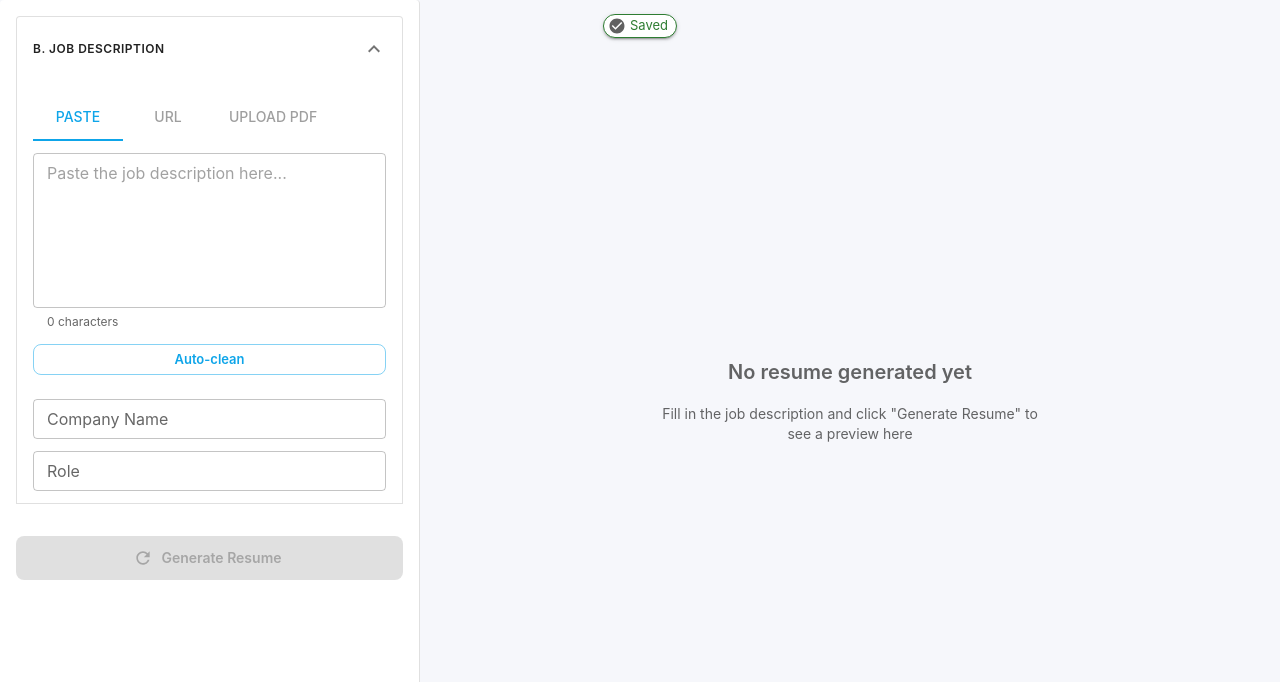
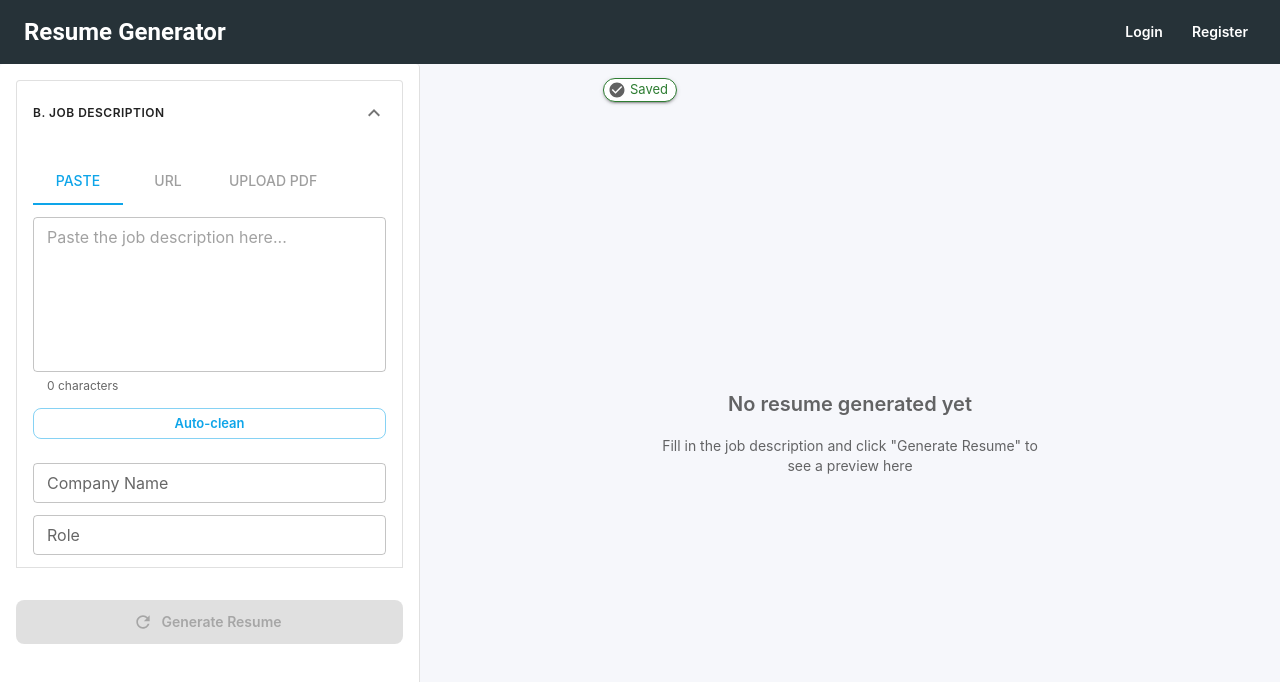
Before and after one commit to SoleDad402/CVCopilot, a React (Create React App) app in the folder frontend/: page / in a window 1280 px wide. Shown: the top 682 px of the page. Built offline with nearby package versions, Linux system fonts and the light colour scheme; no server answers.

Commit message:
update navbar navigation

```diff
--- a/frontend/src/App.jsx
+++ b/frontend/src/App.jsx
@@ -1,5 +1,5 @@
 import React from 'react';
-import { BrowserRouter as Router, Routes, Route, Navigate, useLocation } from 'react-router-dom';
+import { BrowserRouter as Router, Routes, Route, Navigate } from 'react-router-dom';
 import { ThemeProvider, CssBaseline, Box, CircularProgress } from '@mui/material';
 import { createTheme } from '@mui/material/styles';
 import Home from './pages/Home';
@@ -16,16 +16,6 @@ import { AuthProvider, useAuth } from './contexts/AuthContext';
 import theme from './theme';
 import Admin from './pages/Admin';
 import History from './pages/History';
-
-// Component to conditionally render navbar
-const ConditionalNavbar = () => {
-  const location = useLocation();
-  // Hide navbar on Home page since it has its own floating status indicator
-  if (location.pathname === '/') {
-    return null;
-  }
-  return <Navbar />;
-};
 
 // Protected Route component
 const ProtectedRoute = ({ children, component: Component }) => {
@@ -52,7 +42,7 @@ function App() {
       <CssBaseline />
       <AuthProvider>
         <Router>
-          <ConditionalNavbar />
+          <Navbar />
           <Routes>
             <Route path="/" element={<Home />} />
             <Route path="/login" element={<LoginPage />} />
--- a/frontend/src/pages/Home.jsx
+++ b/frontend/src/pages/Home.jsx
@@ -297,7 +297,7 @@ function Home() {
   };
 
   return (
-    <Box sx={{ display: 'flex', flexDirection: 'column', height: '100vh', bgcolor: '#F6F7FB', position: 'relative' }}>
+    <Box sx={{ display: 'flex', flexDirection: 'column', height: 'calc(100vh - 64px)', bgcolor: '#F6F7FB', position: 'relative' }}>
       {/* Floating Status Indicator */}
       <Box
         sx={{
```
